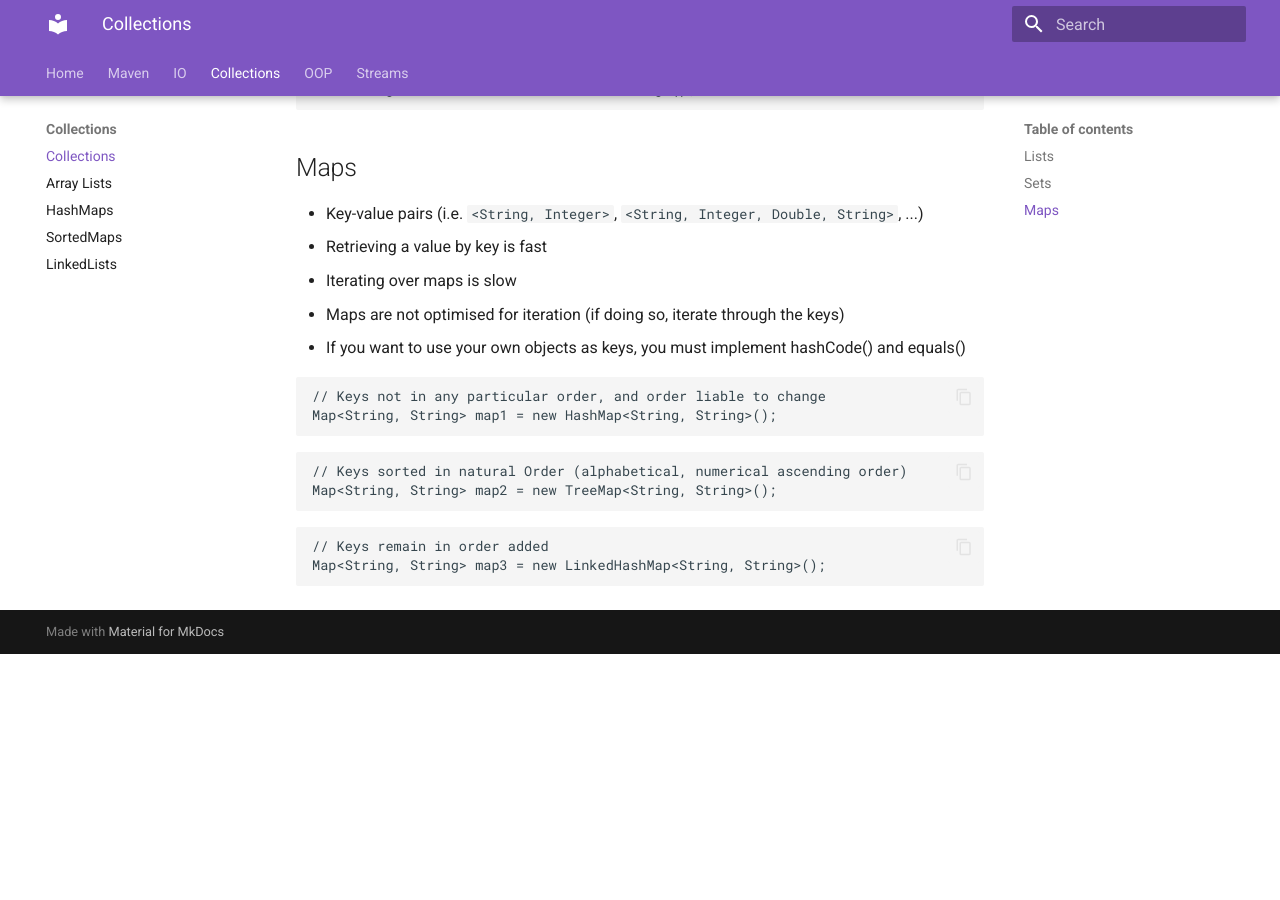
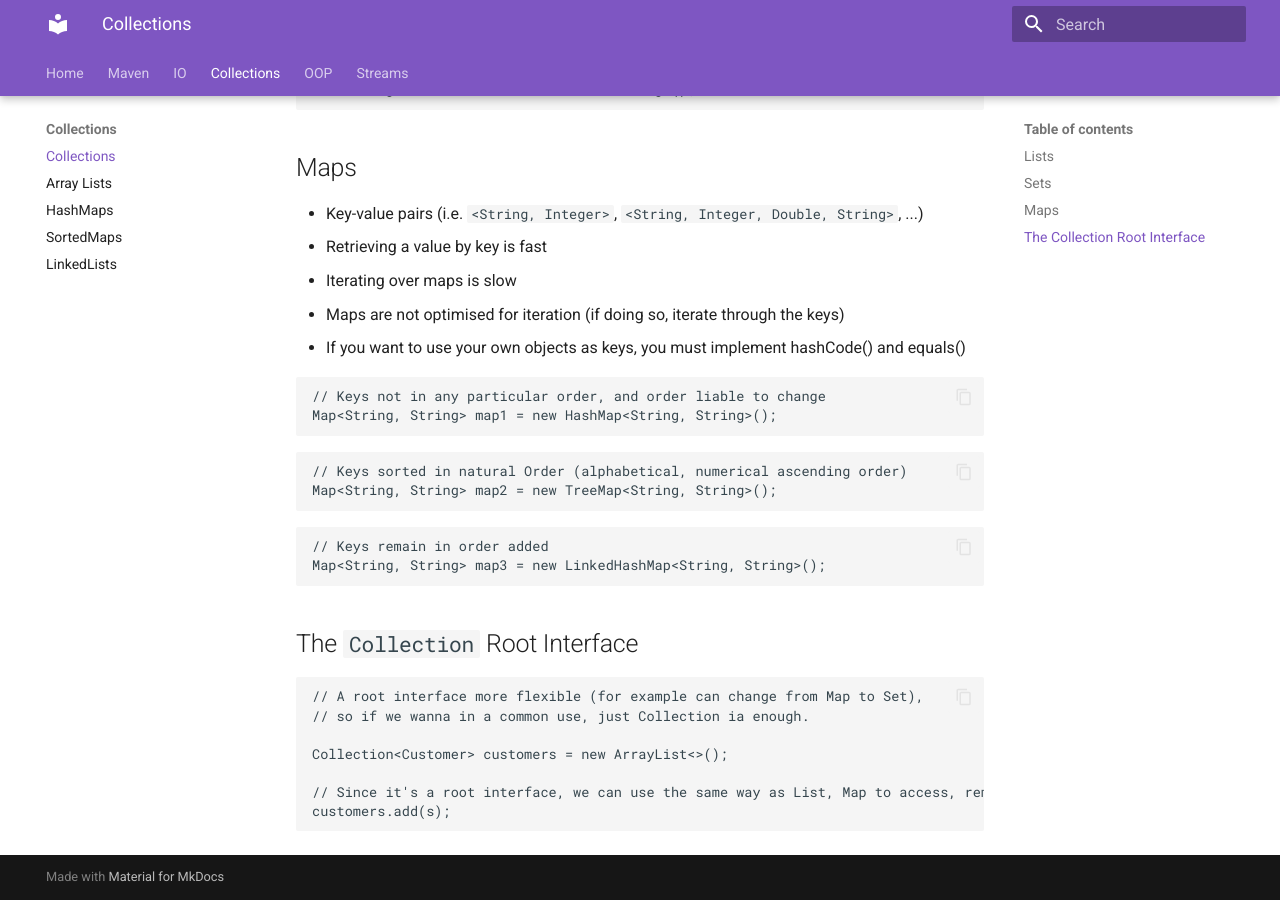
Before and after one commit to angelobattaglia/java_notes, an MkDocs documentation site: the page built from docs/Collections/Collections.md, in a window 1280 px wide and 900 px high, scrolled down 1171 px. Built offline with MkDocs 1.6.1 and Material for MkDocs 9.7.7, drawn with Linux system fonts in a browser that asks for light colours; before the commit the page ends 1825 px from its top, so only the background shows below that.

Commit message:
Added `Collections`

````diff
--- a/docs/Collections/Collections.md
+++ b/docs/Collections/Collections.md
@@ -67,3 +67,15 @@ Map<String, String> map2 = new TreeMap<String, String>();
 // Keys remain in order added
 Map<String, String> map3 = new LinkedHashMap<String, String>();
 ```
+
+## The `Collection` Root Interface
+
+```java
+// A root interface more flexible (for example can change from Map to Set),
+// so if we wanna in a common use, just Collection ia enough.
+
+Collection<Customer> customers = new ArrayList<>();
+
+// Since it's a root interface, we can use the same way as List, Map to access, remove etc.
+customers.add(s);
+```
````
